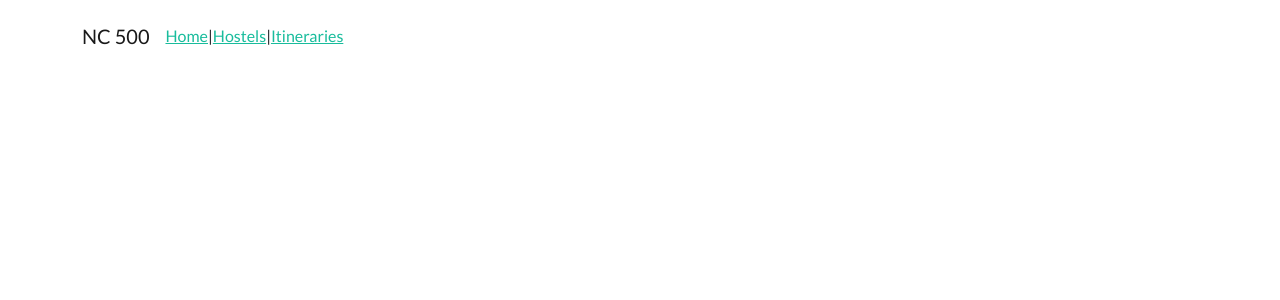
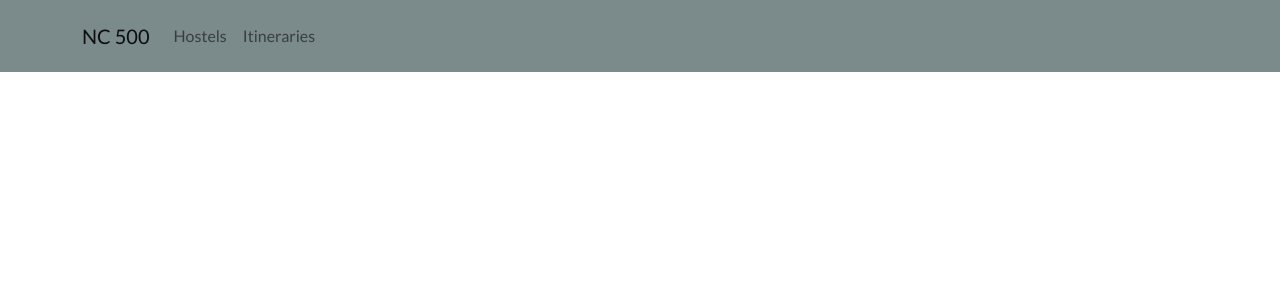
Before and after one commit to J-JohnWills/nc-500, a React (Create React App) app: page / in a window 1280 px wide. Shown: the top 300 px of the page. Built offline with nearby package versions, Linux system fonts and the light colour scheme.

Commit message:
Wrap react-bootstrap links with 'LinkContainer'
Using the library 'react-router-bootstrap' allows plain react bootstrap
components to be wrapped and allow it to behave like a React Router
<Link>.

```diff
--- a/package.json
+++ b/package.json
@@ -11,6 +11,7 @@
     "react": "^17.0.2",
     "react-bootstrap": "^2.0.3",
     "react-dom": "^17.0.2",
+    "react-router-bootstrap": "^0.26.0",
     "react-router-dom": "^6.0.2",
     "react-scripts": "4.0.3",
     "web-vitals": "^1.1.2"
--- a/src/components/app/App.jsx
+++ b/src/components/app/App.jsx
@@ -2,18 +2,23 @@ import { Link, Outlet } from "react-router-dom";
 import { Navbar, Container, Nav } from "react-bootstrap";
 // import "bootstrap/dist/css/bootstrap.min.css";
 import "../../bootstrap_flatly.css";
+import { LinkContainer } from "react-router-bootstrap";
 
 function App() {
   return (
     <div className="App">
-      <Navbar>
+      <Navbar bg="dark" expand="md">
         <Container>
           <Navbar.Brand>NC 500</Navbar.Brand>
           <Navbar.Toggle aria-controls="basic-navber-nav" />
           <Navbar.Collapse id="basic-navbar-nav">
             <Nav className="me-auto">
-              <Link to="/">Home</Link> | <Link to="/hostels">Hostels</Link> |{" "}
-              <Link to="/itineraries">Itineraries</Link>
+              <LinkContainer to="/hostels">
+                <Nav.Link>Hostels</Nav.Link>
+              </LinkContainer>
+              <LinkContainer to="/itineraries">
+                <Nav.Link>Itineraries</Nav.Link>
+              </LinkContainer>
             </Nav>
           </Navbar.Collapse>
         </Container>
```
Also changed, not shown: 1 other file (tests, documents, lock files or other folders).
